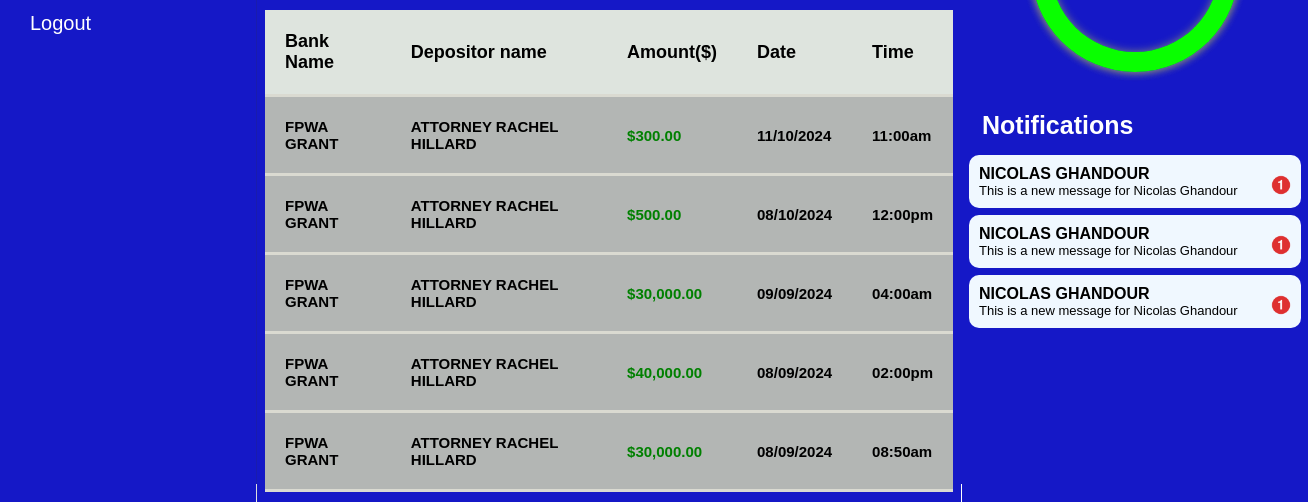
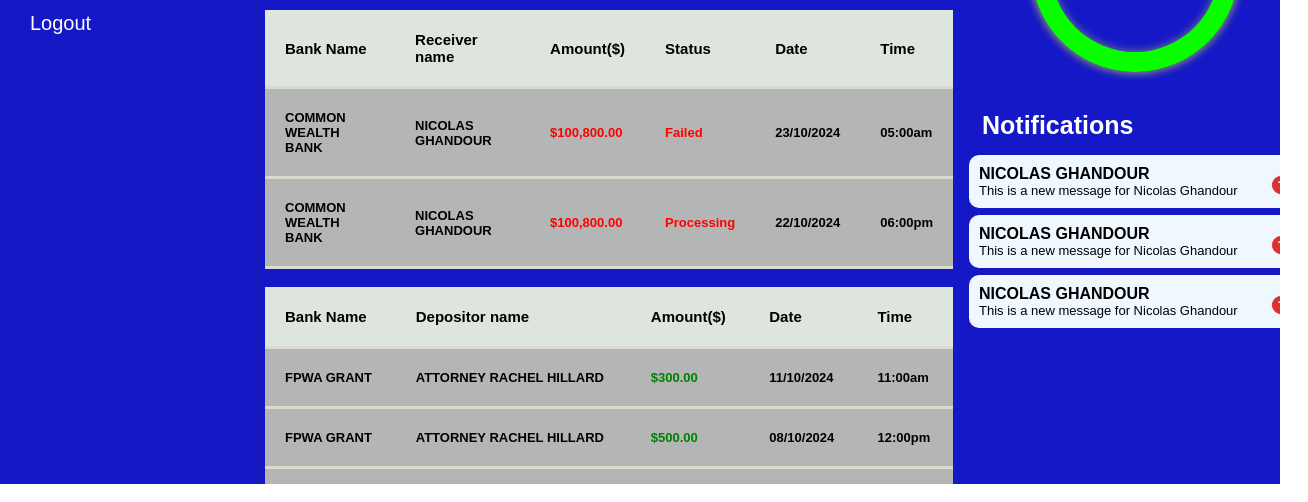
Before and after one commit to Anderson-Laura/Robert-Cap, a plain HTML site: page main.html in a window 1280 px wide. Shown: the part 316-818 px from the top of the page, 1308 px wide, since content can reach past the window. Drawn offline with Linux system fonts and the light colour scheme.

Commit message:
commit 3

```diff
--- a/main.css
+++ b/main.css
@@ -3,6 +3,7 @@
     margin: 0;
     box-sizing: border-box;
     font-family: "poppins", sans-serif;
+
 
 }
 .head-logo{
@@ -15,7 +16,7 @@
     grid-template-columns: 20% 55% auto;
     gap: 1px;
     position: relative;
-    overflow: hidde;
+    overflow: auto;
     background: rgb(21, 24, 199);
 }
 /* ----------side-nav1-------- */
@@ -167,12 +168,12 @@
     padding: 21px 20px;
     border-bottom: 3px solid rgb(218, 218, 209);
     text-align: left;
-    font-size: 15px;
+    font-size: 13px;
     font-weight: 600;
 }
 .table table th{
     background-color: rgb(222, 228, 222);
-    font-size: 18px;
+    font-size: 15px;
 }
 .table-cont table{
     width: 100%;
@@ -547,7 +548,7 @@ table td span{
         display: grid;
         width: 130%;
         grid-template-columns:  auto ;
-        overflow: hidden;
+        overflow-x: hidden;
     }
     .notes h1{
         font-size: 32px;
--- a/main.html
+++ b/main.html
@@ -37,7 +37,7 @@
             <div class="second-content">
                 <div class="notes">
                     <h3><b>Available Balance:</b></h3>
-                    <h1><img src="bank-icon-5983.png" alt="bank icon" width="40px"> $100,800 AUD</h1>
+                    <h1><img src="bank-icon-5983.png" alt="bank icon" width="40px"> $0 AUD</h1>
                 </div>
 
                 <div class="button">
@@ -47,12 +47,40 @@
             <div class="popup" id="popup">
                 <img src="error.png" alt="thick-mark" class="img">
                 <h2>Declined</h2>
-                <h6>SORRY, YOUR ACCOUNT HAVE BEEN FROZEN AND NEEDS TO BE RECTIFIED AND VERIFIED.</h6>
+                <h6>DEAR NICOLAS, YOU HAVE INSUFFICIENT $AUD IN YOUR ACCOUNT.</h6>
                 <button type="button" onclick="closePopup()">OK</button>
             </div>
             <div class="third-content">
                 <h1>Transaction History</h1>
                 <div class="table">
+                    <table>
+                        <tr>
+                            <th>Bank Name</th>
+                            <th>Receiver name</th>
+                            <th>Amount($)</th>
+                            <th>Status</th>
+                            <th>Date</th>
+                            <th>Time</th>
+                        </tr>
+                        <tr>
+                            <td>COMMON WEALTH BANK</td>
+                            <td>NICOLAS GHANDOUR</td>
+                            <td class="red">$100,800.00</span></td>
+                            <td class="red">Failed</td>
+                            <td>23/10/2024</td>
+                            <td>05:00am</td>
+                        </tr>
+                        <tr>
+                            <td>COMMON WEALTH BANK</td>
+                            <td>NICOLAS GHANDOUR</td>
+                            <td class="red">$100,800.00</span></td>
+                            <td class="red">Processing</td>
+                            <td>22/10/2024</td>
+                            <td>06:00pm</td>
+                        </tr>
+
+                    </table>
+                    <br>
                     <table>
                         <tr>
                             <th>Bank Name</th>
```
Also changed, not shown: trans.html (+28 -0 lines).
